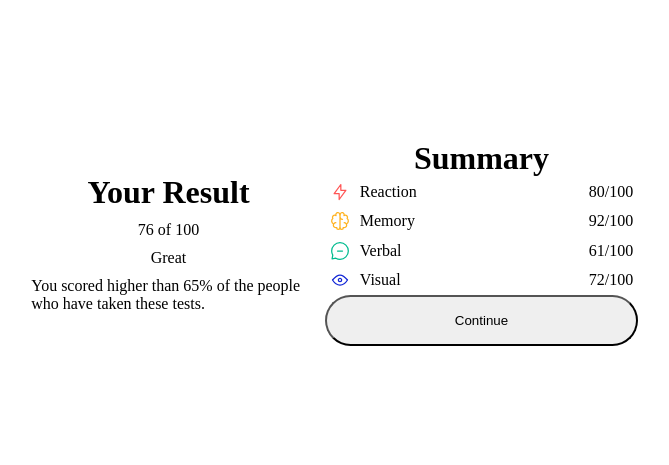
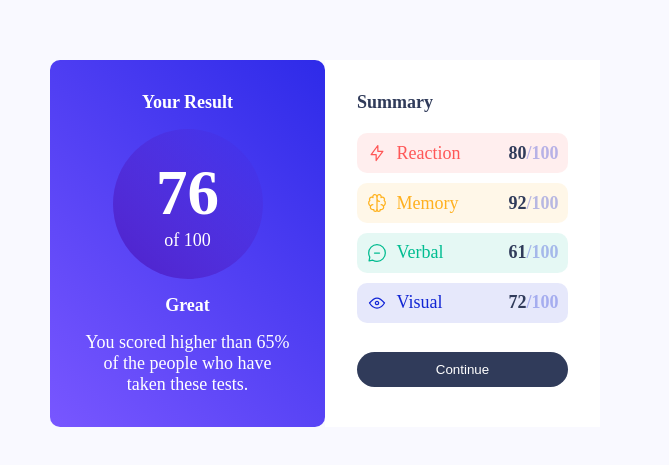
Before and after one commit to Eniolasoar/Result-Summary-Component, a plain HTML site: page index.html in a window 1280 px wide. Shown: the part 157-622 px from the top of the page, without its empty margins (315-984 px from the left). Drawn offline with Linux system fonts and the light colour scheme.

Commit message:
css update

```diff
--- a/index.html
+++ b/index.html
@@ -1,70 +1,84 @@
 <!DOCTYPE html>
 <html lang="en">
   <head>
-  <meta charset="UTF-8">
-  <meta name="viewport" content="width=device-width, initial-scale=1.0"> <!-- displays site properly based on user's device -->
+    <meta charset="UTF-8" />
+    <meta name="viewport" content="width=device-width, initial-scale=1.0" />
+    <!-- displays site properly based on user's device -->
 
-  <link rel="icon" type="image/png" sizes="32x32" href="./assets/images/favicon-32x32.png">
-  <link rel="stylesheet" href="styles.css">
+    <link
+      rel="icon"
+      type="image/png"
+      sizes="32x32"
+      href="./assets/images/favicon-32x32.png"
+    />
+    <link rel="stylesheet" href="styles.css" />
 
     <title>Frontend Mentor | Results summary component</title>
 
     <!-- Feel free to remove these styles or customise in your own stylesheet 👍 -->
     <style>
-    .attribution { font-size: 11px; text-align: center; }
-    .attribution a { color: hsl(228, 45%, 44%); }
+      .attribution {
+        font-size: 11px;
+        text-align: center;
+      }
+      .attribution a {
+        color: hsl(228, 45%, 44%);
+      }
     </style>
   </head>
   <body>
-
-
     <div class="outer-container">
       <div class="inner-container">
         <div class="result-section">
           <h1>Your Result</h1>
-      <div class="result-circile">
-        <span class="bold-num">76</span> of 100
+          <div class="result-circle">
+            <span class="bold-num">76</span>
+            <span class="little-num">of 100</span>
           </div>
-      <p>Great</p>
-      <p>You scored higher than 65% of the people who have taken these tests.</p>
+          <p style="margin: 0;font-weight: bold;">Great</p>
+          <p class="result-text">
+            You scored higher than 65% of the people who have taken these tests.
+          </p>
         </div>
         <div class="summary-section">
           <h1>Summary</h1>
 
-      <div class="summary-container">
+          <div class="summaries">
+            <div class="summary-container reaction">
               <div class="left-section">
-          <img src="assets/images/icon-reaction.svg" alt="">
+                <img src="assets/images/icon-reaction.svg" alt="" />
                 <p>Reaction</p>
               </div>
 
-        <p><span>80</span>/100</p>
+              <p class="summary-num2"><span id="summary-num">80</span>/100</p>
             </div>
 
-      <div class="summary-container">
+            <div class="summary-container memory">
               <div class="left-section">
-          <img src="assets/images/icon-memory.svg" alt="">
+                <img src="assets/images/icon-memory.svg" alt="" />
                 <p>Memory</p>
               </div>
 
-        <p><span>92</span>/100</p>
+              <p class="summary-num2"><span id="summary-num">92</span>/100</p>
             </div>
 
-      <div class="summary-container">
+            <div class="summary-container verbal">
               <div class="left-section">
-          <img src="assets/images/icon-verbal.svg" alt="">
+                <img src="assets/images/icon-verbal.svg" alt="" />
                 <p>Verbal</p>
               </div>
 
-        <p><span>61</span>/100</p>
+              <p class="summary-num2"><span id="summary-num">61</span>/100</p>
             </div>
 
-      <div class="summary-container">
+            <div class="summary-container visual">
               <div class="left-section">
-          <img src="assets/images/icon-visual.svg" alt="">
+                <img src="assets/images/icon-visual.svg" alt="" />
                 <p>Visual</p>
               </div>
 
-        <p><span>72</span>/100</p>
+              <p class="summary-num2"><span id="summary-num">72</span>/100</p>
+            </div>
           </div>
 
           <button>Continue</button>
--- a/styles.css
+++ b/styles.css
@@ -1,11 +1,74 @@
+@import url('https://fonts.googleapis.com/css?family=Hanken+Grotesk:wght@0,500;1,700;1,800&display=swap');
 *{
     padding:0;
     margin:0;
     box-sizing: border-box;
 }
+body{
+    background-color: hsla(241, 100%, 89%,10%);
+    font-family:"Hanken Grotesk" ;
+    font-size: 18px;
+}
+
 /*---------TYPOGRAPHY---------*/
+.result-section{
+    background-image:linear-gradient(45deg,hsl(252, 100%, 67%),hsl(241, 81%, 54%));
+    color:white;
+    border-radius: 10px;
+    width:50%
+}
+.result-text{
+    text-align: center;
+}
+h1{
+    color: white;
+    font-size: 1em;
+}
+.summary-section h1{
+    color:hsl(224, 30%, 27%) ;
+}
+.result-circle{
+    background-image: linear-gradient(45deg,hsla(256, 72%, 46%, 1),hsla(241, 72%, 46%, 0));
+}
 .result-circle .bold-num{
-
+    font-size: 3.5em;
+    color: white;
+}
+.summary-section{
+    background-color: hsl(0, 0%, 100%);
+}
+.summary-container{}
+.reaction{
+    background-color:hsla(0, 100%, 67%,10%) ;
+}
+.reaction .left-section p{
+    color:hsl(0, 100%, 67%);
+}
+.memory{
+    background-color:hsla(39, 100%, 56%,10%) ;
+}
+.memory .left-section p{
+    color: hsl(39, 100%, 56%);
+}
+.verbal{
+    background-color: hsla(166, 100%, 37%,10%);
+}
+.verbal .left-section p{
+    color: hsl(166, 100%, 37%);
+}
+.visual{
+    background-color: hsla(234, 85%, 45%,10%);
+}
+.visual .left-section p{
+    color: hsl(234, 85%, 45%);
+}
+#summary-num{
+    color: hsl(224, 30%, 27%);
+    font-weight: bold;
+}
+.summary-num2{
+    color:hsla(234, 85%, 45%,30%) ;
+    font-weight: bold;
 }
 /*------LAYOUT---------*/
 .outer-container{
@@ -13,11 +76,14 @@
     justify-content: center;
     align-items: center;
     min-height: 100vh;
+
 }
 .inner-container{
+    width: 65%;
+    max-width: 550px;
     display: flex;
     justify-content: center;
-    align-items: center;
+
 }
 
 .result-section{
@@ -26,30 +92,48 @@
     flex-direction: column;
     justify-content: center;
     align-items: center;
-    padding: 1.2rem;
-    gap: 0.625rem;
+    padding: 2rem;
+    gap: 1rem;
 }
-.result-circle{
-    padding: 0.625rem;
-    border-radius: 50%;
+.result-circle {
+    width: 150px;
+    height: 150px;
+    border-radius: 50%; /* Make it circular */
+    display: flex;
+    flex-direction: column;
+    align-items: center;
+    justify-content: center;
+    color: white;
+}
+
+/* Style the bold number */
+.bold-num {
+    font-weight: bold;
+    font-size: 30px; /* Adjust the font size as needed */
 }
 
 .summary-section{
     width: 50%;
+    padding: 2rem;
+}
+.summaries{
     display: flex;
     flex-direction: column;
-    justify-content: center;
-    align-items: center;
+
 }
 .summary-section h1{
     text-align: left;
+    padding-bottom: 1rem;
 }
 .summary-container{
     width: 100%;
-    padding: .3rem;
+    padding: .6rem;
     display: flex;
     justify-content: space-between;
     align-items: center;
+    border-radius: 10px;
+    margin: 0.3rem 0;
+
 }
 .summary-container .left-section{
     display: flex;
@@ -57,7 +141,11 @@
     align-items: center;
 }
 button{
-    padding: 1rem;
+    margin-top: 1.5rem;
+    padding: 0.625rem;
     border-radius: 2rem;
     width: 100%;
+    background-color: hsl(224, 30%, 27%);
+    color: white;
+    border: none;
 }
```
Lines whose indentation alone changed are shown as unchanged.
